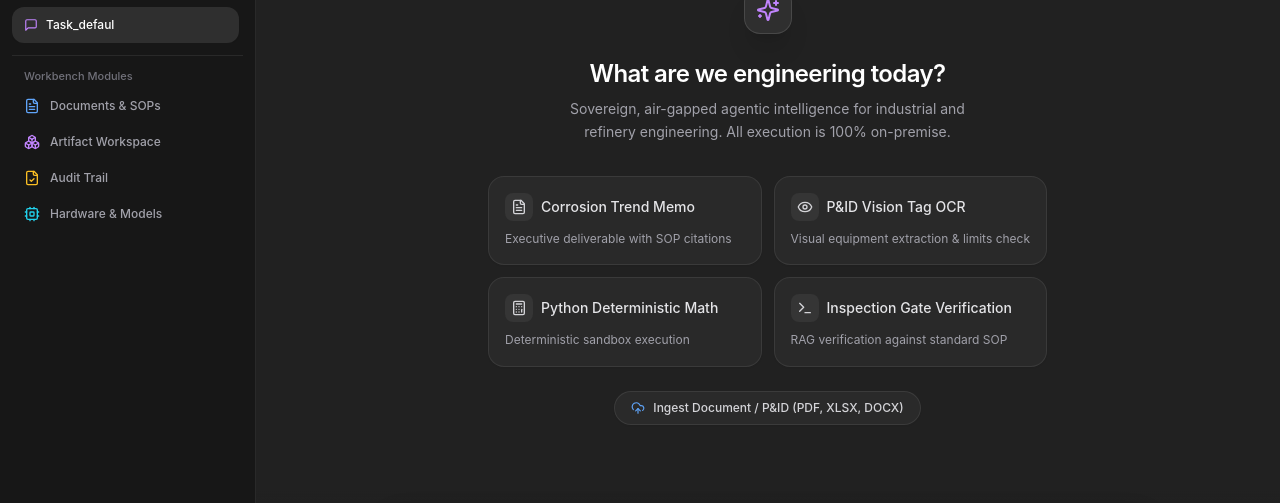
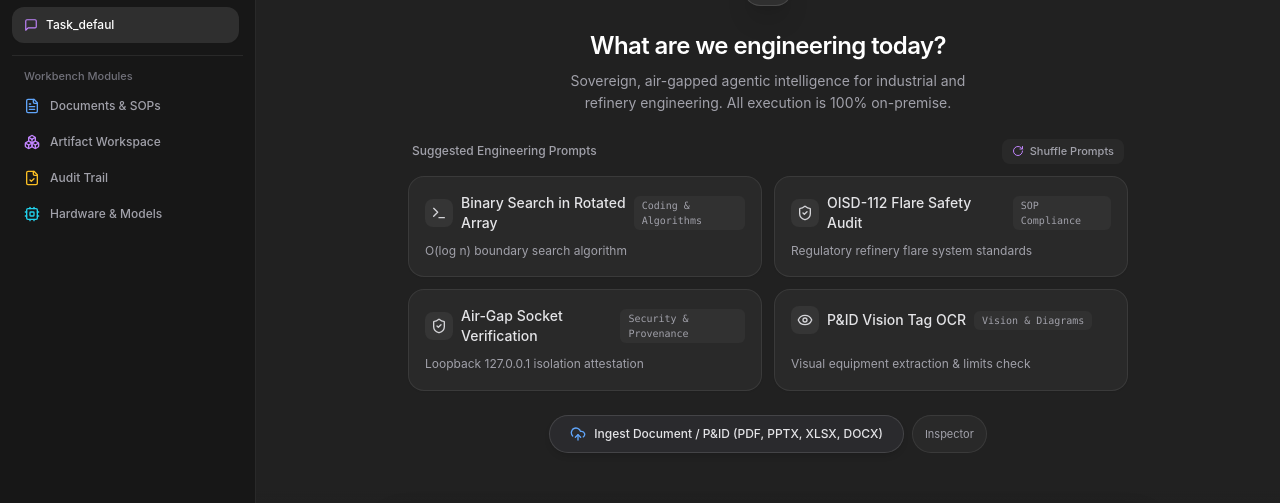
Before and after one commit to abhinaveng04/Project-Kavach, a React (Vite) app in the folder frontend/: page / in a window 1280 px wide. Shown: the part 136-639 px from the top of the page. Built offline with nearby package versions, Linux system fonts and the light colour scheme; no server answers.

Commit message:
(fix): startup prompts fixed and randomized

```diff
--- a/frontend/src/components/common/IdleWorkbench.tsx
+++ b/frontend/src/components/common/IdleWorkbench.tsx
@@ -1,40 +1,223 @@
-import React, { useState } from 'react';
-import { Sparkles, FileText, Calculator, ShieldCheck, UploadCloud, Terminal, Eye } from 'lucide-react';
+import React, { useState, useRef, useEffect, useCallback } from 'react';
+import {
+  Sparkles,
+  FileText,
+  Calculator,
+  ShieldCheck,
+  UploadCloud,
+  Terminal,
+  Eye,
+  RotateCw,
+  Loader2,
+  CheckCircle2,
+} from 'lucide-react';
+import { api } from '../../api/client';
 
 interface IdleWorkbenchProps {
   onSelectPrompt: (prompt: string) => void;
   onOpenUpload: () => void;
+  onAddAttachment?: (filename: string) => void;
 }
 
-export const IdleWorkbench: React.FC<IdleWorkbenchProps> = ({ onSelectPrompt, onOpenUpload }) => {
-  const [isCollapsing, setIsCollapsing] = useState(false);
-
-  const suggestions = [
+const ALL_SUGGESTIONS = [
+  // 1. Refinery Operations & Corrosion
   {
     title: 'Corrosion Trend Memo',
     prompt: 'Draft the Q3 corrosion-trend memo for Unit 200, cite the inspection SOP.',
     icon: FileText,
     subtitle: 'Executive deliverable with SOP citations',
+    category: 'Refinery Operations',
   },
+  {
+    title: 'Heat Exchanger Fouling Rate',
+    prompt: 'Calculate the fouling factor and thermal efficiency decline for Heat Exchanger E-102.',
+    icon: Calculator,
+    subtitle: 'Thermal efficiency & fouling resistance',
+    category: 'Refinery Operations',
+  },
+  {
+    title: 'Pipeline Pressure Drop',
+    prompt: 'Estimate the pressure drop per 100 meters for 12-inch crude transfer line using Darcy-Weisbach.',
+    icon: Terminal,
+    subtitle: 'Fluid mechanics & friction factor calculation',
+    category: 'Refinery Operations',
+  },
+  {
+    title: 'Distillation Column Upset',
+    prompt: 'Outline troubleshooting steps for top pressure surges in the Atmospheric Distillation Unit (CDU).',
+    icon: ShieldCheck,
+    subtitle: 'Process upset diagnostics & emergency mitigation',
+    category: 'Refinery Operations',
+  },
+  {
+    title: 'Centrifugal Pump Cavitation',
+    prompt: 'Diagnose NPSH margin and possible cavitation causes for feed pump P-201A.',
+    icon: Calculator,
+    subtitle: 'NPSHa vs NPSHr pump reliability check',
+    category: 'Refinery Operations',
+  },
+
+  // 2. Coding, Algorithms & Python Sandbox
+  {
+    title: 'Reverse a Linked List',
+    prompt: 'Implement an in-place singly linked list reversal with clean Big-O analysis.',
+    icon: Terminal,
+    subtitle: 'Pointer manipulation with O(1) space complexity',
+    category: 'Coding & Algorithms',
+  },
+  {
+    title: 'LRU Cache Implementation',
+    prompt: 'Write an optimal LRU Cache class in Python using a doubly linked list and hash map.',
+    icon: Calculator,
+    subtitle: 'O(1) get & put cache data structure',
+    category: 'Coding & Algorithms',
+  },
+  {
+    title: 'Binary Search in Rotated Array',
+    prompt: 'Write an error-free binary search for a rotated sorted array in Python.',
+    icon: Terminal,
+    subtitle: 'O(log n) boundary search algorithm',
+    category: 'Coding & Algorithms',
+  },
+  {
+    title: 'Sensor Statistical Analysis',
+    prompt: 'Calculate standard deviation and 95% confidence interval for pressure sensor logs in Python.',
+    icon: Calculator,
+    subtitle: 'Statistical uncertainty & telemetry processing',
+    category: 'Coding & Algorithms',
+  },
+  {
+    title: 'Memory-Efficient Log Parser',
+    prompt: 'Write a memory-efficient generator to parse 500MB JSON log dumps locally.',
+    icon: Terminal,
+    subtitle: 'Streaming generator for sovereign audit logs',
+    category: 'Coding & Algorithms',
+  },
+
+  // 3. SOP Compliance & Safety Standards
+  {
+    title: 'Inspection Gate Verification',
+    prompt: 'Verify corrosion rate calculation formulas according to inspection SOP §4.2.',
+    icon: FileText,
+    subtitle: 'RAG verification against standard SOP clauses',
+    category: 'SOP Compliance',
+  },
+  {
+    title: 'OISD-112 Flare Safety Audit',
+    prompt: 'Summarize mandatory safety interlocks for flare knockout drums under OISD-STD-112.',
+    icon: ShieldCheck,
+    subtitle: 'Regulatory refinery flare system standards',
+    category: 'SOP Compliance',
+  },
+  {
+    title: 'HAZOP Deviation Study',
+    prompt: 'Perform a HAZOP study for "High Pressure" node on the hydrotreater reactor inlet.',
+    icon: ShieldCheck,
+    subtitle: 'Cause, consequence & safeguarding matrix',
+    category: 'SOP Compliance',
+  },
+  {
+    title: 'LOTO Isolation Checklist',
+    prompt: 'Generate an OSHA/OISD compliant LOTO procedure for pump impeller maintenance.',
+    icon: FileText,
+    subtitle: 'Energy isolation & lockout/tagout steps',
+    category: 'SOP Compliance',
+  },
+  {
+    title: 'Hot Work Permit Criteria',
+    prompt: 'List atmospheric testing criteria required before issuing a Hot Work Permit in tank farm areas.',
+    icon: ShieldCheck,
+    subtitle: 'LEL, O2 & toxic gas permissible limits',
+    category: 'SOP Compliance',
+  },
+
+  // 4. Multimodal Vision & Diagram Analysis
   {
     title: 'P&ID Vision Tag OCR',
     prompt: 'Inspect P&ID tag V-204 and check safe operating pressure limits.',
     icon: Eye,
     subtitle: 'Visual equipment extraction & limits check',
+    category: 'Vision & Diagrams',
   },
   {
-      title: 'Python Deterministic Math',
-      prompt: 'Calculate 125 * 48 using Python sandbox.',
-      icon: Calculator,
-      subtitle: 'Deterministic sandbox execution',
+    title: 'Equipment Nameplate Specs',
+    prompt: 'Extract design pressure, temperature rating, and metallurgy from an equipment vessel nameplate.',
+    icon: Eye,
+    subtitle: 'Vessel metallurgy & MAWP extraction',
+    category: 'Vision & Diagrams',
   },
   {
-      title: 'Inspection Gate Verification',
-      prompt: 'Verify corrosion rate calculation formulas according to inspection SOP §4.2.',
+    title: 'P&ID Valve Lineup Trace',
+    prompt: 'Trace bypass piping and valve positions around control valve FV-101 in a refinery schematic.',
+    icon: Eye,
+    subtitle: 'P&ID flow routing & isolation identification',
+    category: 'Vision & Diagrams',
+  },
+  {
+    title: 'Slide Presentation Synthesis',
+    prompt: 'Extract the technical problem statement and proposed architecture from presentation slides.',
+    icon: FileText,
+    subtitle: 'Multi-slide presentation OCR synthesis',
+    category: 'Vision & Diagrams',
+  },
+
+  // 5. Sovereign Security & Data Provenance
+  {
+    title: 'Air-Gap Socket Verification',
+    prompt: 'Run a localhost socket audit and confirm zero network egress across active model processes.',
+    icon: ShieldCheck,
+    subtitle: 'Loopback 127.0.0.1 isolation attestation',
+    category: 'Security & Provenance',
+  },
+  {
+    title: 'Tamper-Evident SHA Ledger',
+    prompt: 'Verify cryptographic checksums for recently generated inspection deliverables.',
     icon: Terminal,
-      subtitle: 'RAG verification against standard SOP',
+    subtitle: 'SHA-256 provenance & chain-of-custody check',
+    category: 'Security & Provenance',
   },
 ];
+
+export const IdleWorkbench: React.FC<IdleWorkbenchProps> = ({
+  onSelectPrompt,
+  onOpenUpload,
+  onAddAttachment,
+}) => {
+  const [isCollapsing, setIsCollapsing] = useState(false);
+  const [isUploading, setIsUploading] = useState(false);
+  const [uploadedFile, setUploadedFile] = useState<string | null>(null);
+  const fileInputRef = useRef<HTMLInputElement>(null);
+
+  // Helper to pick 4 distinct suggestions across diverse categories
+  const pickRandomSuggestions = useCallback(() => {
+    const shuffled = [...ALL_SUGGESTIONS].sort(() => 0.5 - Math.random());
+    // Try to ensure variety of categories
+    const selected: typeof ALL_SUGGESTIONS = [];
+    const usedCategories = new Set<string>();
+
+    for (const item of shuffled) {
+      if (!usedCategories.has(item.category) && selected.length < 4) {
+        selected.push(item);
+        usedCategories.add(item.category);
+      }
+    }
+
+    // Fill remaining if needed
+    for (const item of shuffled) {
+      if (selected.length < 4 && !selected.some((s) => s.title === item.title)) {
+        selected.push(item);
+      }
+    }
+
+    return selected;
+  }, []);
+
+  const [suggestions, setSuggestions] = useState(pickRandomSuggestions);
+
+  const handleShuffle = (e: React.MouseEvent) => {
+    e.stopPropagation();
+    setSuggestions(pickRandomSuggestions());
+  };
 
   const handleCardClick = (promptText: string) => {
     setIsCollapsing(true);
@@ -43,12 +226,44 @@ export const IdleWorkbench: React.FC<IdleWorkbenchProps> = ({ onSelectPrompt, on
     }, 220);
   };
 
+  const handleDirectUploadClick = () => {
+    fileInputRef.current?.click();
+  };
+
+  const handleFileChange = async (e: React.ChangeEvent<HTMLInputElement>) => {
+    if (e.target.files && e.target.files.length > 0) {
+      const file = e.target.files[0];
+      setIsUploading(true);
+      setUploadedFile(null);
+      try {
+        const res = await api.uploadFile(file);
+        setUploadedFile(res.filename);
+        if (onAddAttachment) {
+          onAddAttachment(res.filename);
+        }
+      } catch (err) {
+        console.error('Direct file upload failed:', err);
+      } finally {
+        setIsUploading(false);
+      }
+    }
+  };
+
   return (
     <div
       className={`flex-1 flex flex-col items-center justify-center p-6 max-w-3xl mx-auto text-center select-none transition-all duration-300 ease-[cubic-bezier(0.16,1,0.3,1)] ${
         isCollapsing ? 'animate-collapse-up pointer-events-none' : 'animate-fade-in'
       }`}
     >
+      {/* Hidden File Input for Direct Native OS Dialog */}
+      <input
+        ref={fileInputRef}
+        type="file"
+        onChange={handleFileChange}
+        className="hidden"
+        accept=".pdf,.docx,.xlsx,.csv,.txt,.json,.png,.jpg,.jpeg,.pptx"
+      />
+
       {/* 4-Point Neural Sparkle Icon */}
       <div className="relative mb-6">
         <div className="w-12 h-12 rounded-2xl bg-[#2f2f2f] border border-white/[0.12] flex items-center justify-center shadow-xl">
@@ -59,11 +274,26 @@ export const IdleWorkbench: React.FC<IdleWorkbenchProps> = ({ onSelectPrompt, on
       <h2 className="text-2xl font-semibold tracking-tight text-white mb-2">
         What are we engineering today?
       </h2>
-      <p className="text-sm text-zinc-400 max-w-md mb-8 leading-relaxed">
+      <p className="text-sm text-zinc-400 max-w-md mb-6 leading-relaxed">
         Sovereign, air-gapped agentic intelligence for industrial and refinery engineering. All execution is 100% on-premise.
       </p>
 
-      {/* Suggestion Cards Grid */}
+      {/* Header bar for suggestions with Shuffle button */}
+      <div className="flex items-center justify-between w-full mb-3 px-1">
+        <span className="text-xs font-medium text-zinc-400">
+          Suggested Engineering Prompts
+        </span>
+        <button
+          onClick={handleShuffle}
+          className="flex items-center gap-1.5 px-2.5 py-1 rounded-lg bg-white/[0.04] hover:bg-white/[0.1] text-[11px] font-medium text-zinc-400 hover:text-white transition-all group"
+          title="Shuffle and roll 4 fresh prompt ideas"
+        >
+          <RotateCw className="w-3 h-3 group-hover:rotate-180 transition-transform duration-300 text-purple-400" />
+          <span>Shuffle Prompts</span>
+        </button>
+      </div>
+
+      {/* Suggestion Cards Grid (4 Randomized Prompts) */}
       <div className="grid grid-cols-1 md:grid-cols-2 gap-3 w-full mb-6 text-left">
         {suggestions.map((item, idx) => {
           const Icon = item.icon;
@@ -73,12 +303,17 @@ export const IdleWorkbench: React.FC<IdleWorkbenchProps> = ({ onSelectPrompt, on
               onClick={() => handleCardClick(item.prompt)}
               className="p-4 rounded-2xl bg-[#2f2f2f]/60 hover:bg-[#2f2f2f] border border-white/[0.08] hover:border-white/[0.2] transition-all duration-200 group flex flex-col justify-between gap-2 shadow-sm text-left active:scale-[0.98]"
             >
+              <div className="flex items-center justify-between gap-2">
                 <div className="flex items-center gap-2">
                   <div className="p-1.5 rounded-lg bg-white/[0.06] text-zinc-300 group-hover:text-white transition-colors">
                     <Icon className="w-4 h-4" />
                   </div>
                   <span className="text-sm font-medium text-zinc-200 group-hover:text-white transition-colors">
                     {item.title}
+                  </span>
+                </div>
+                <span className="text-[10px] text-zinc-400 px-2 py-0.5 rounded-md bg-white/[0.04] font-mono">
+                  {item.category}
                 </span>
               </div>
               <p className="text-xs text-zinc-400 group-hover:text-zinc-300 leading-relaxed">
@@ -89,14 +324,44 @@ export const IdleWorkbench: React.FC<IdleWorkbenchProps> = ({ onSelectPrompt, on
         })}
       </div>
 
-      {/* Upload Pill */}
+      {/* Upload & Ingestion Button */}
+      <div className="flex flex-col items-center gap-2">
+        <div className="flex items-center gap-2">
+          <button
+            onClick={handleDirectUploadClick}
+            disabled={isUploading}
+            className="inline-flex items-center gap-2 px-5 py-2.5 rounded-full bg-[#2a2a2d] hover:bg-[#333337] border border-white/[0.12] hover:border-white/[0.25] text-xs font-medium text-zinc-200 hover:text-white transition-all shadow-md active:scale-[0.98] disabled:opacity-50"
+          >
+            {isUploading ? (
+              <>
+                <Loader2 className="w-3.5 h-3.5 text-blue-400 animate-spin" />
+                <span>Uploading & Ingesting Document...</span>
+              </>
+            ) : (
+              <>
+                <UploadCloud className="w-4 h-4 text-blue-400" />
+                <span>Ingest Document / P&ID (PDF, PPTX, XLSX, DOCX)</span>
+              </>
+            )}
+          </button>
+
           <button
             onClick={onOpenUpload}
-        className="inline-flex items-center gap-2 px-4 py-2 rounded-full bg-[#2f2f2f]/70 hover:bg-[#2f2f2f] border border-white/[0.08] hover:border-white/[0.2] text-xs font-medium text-zinc-300 hover:text-white transition-all shadow-sm active:scale-[0.98]"
+            className="px-3 py-2.5 rounded-full bg-white/[0.04] hover:bg-white/[0.1] border border-white/[0.08] text-[11px] text-zinc-400 hover:text-white transition-all"
+            title="Open multi-stage ingestion & OCR inspector"
           >
-        <UploadCloud className="w-3.5 h-3.5 text-blue-400" />
-        <span>Ingest Document / P&ID (PDF, XLSX, DOCX)</span>
+            Inspector
           </button>
+        </div>
+
+        {/* Upload Success Feedback */}
+        {uploadedFile && (
+          <div className="flex items-center gap-1.5 text-xs text-emerald-400 font-mono animate-fade-in mt-1">
+            <CheckCircle2 className="w-3.5 h-3.5" />
+            <span>Attached & indexed <strong>{uploadedFile}</strong>! Ask a question or click a prompt above.</span>
+          </div>
+        )}
+      </div>
     </div>
   );
 };
--- a/frontend/src/components/layout/AppLayout.tsx
+++ b/frontend/src/components/layout/AppLayout.tsx
@@ -236,6 +236,7 @@ export const AppLayout: React.FC<AppLayoutProps> = ({
             <IdleWorkbench
               onSelectPrompt={(p) => onSendMessage(p, attachedFiles)}
               onOpenUpload={() => setIngestionModalOpen(true)}
+              onAddAttachment={handleAddAttachment}
             />
           ) : (
             <ChatContainer
```
Also changed, not shown: 2 other files (tests, documents, lock files or other folders). Lines whose indentation alone changed are shown as unchanged.
